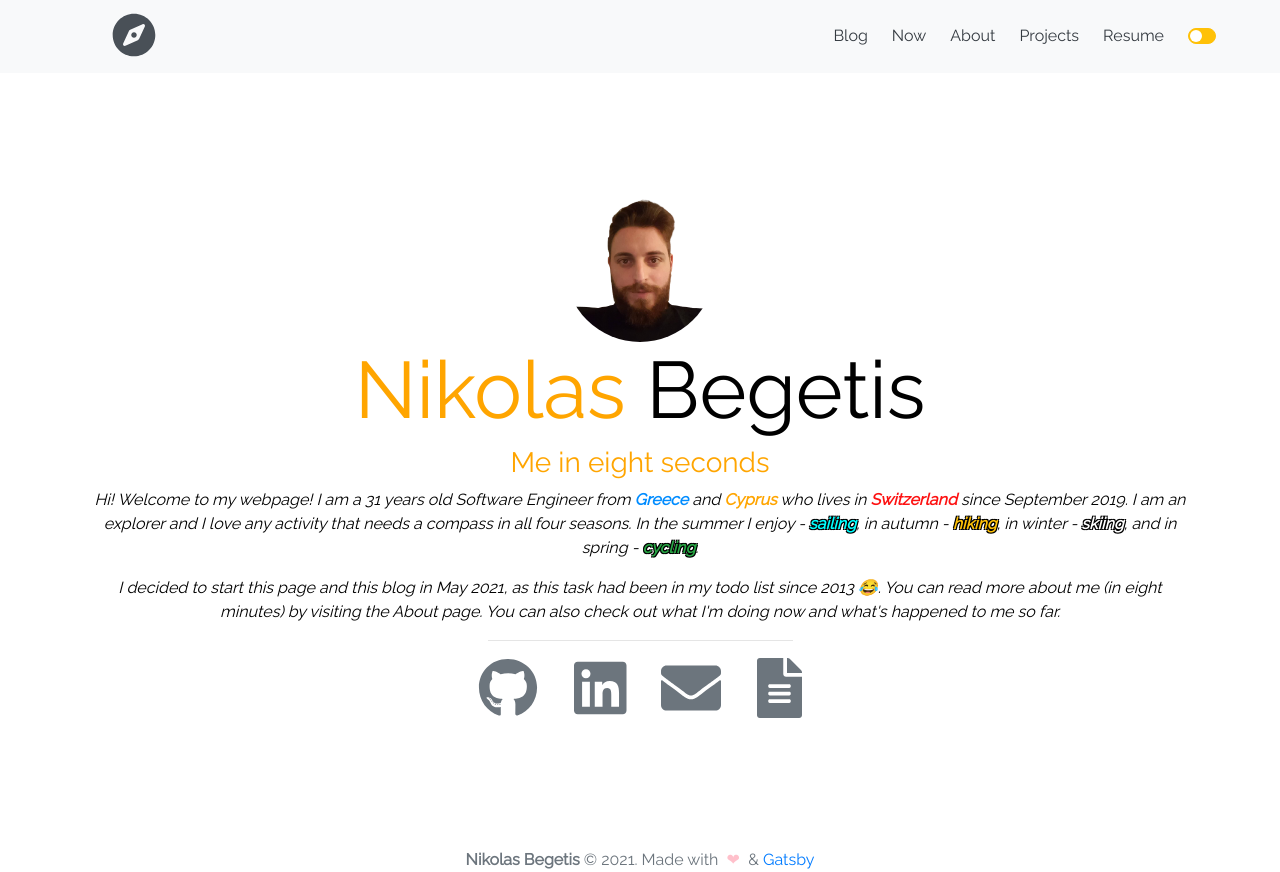
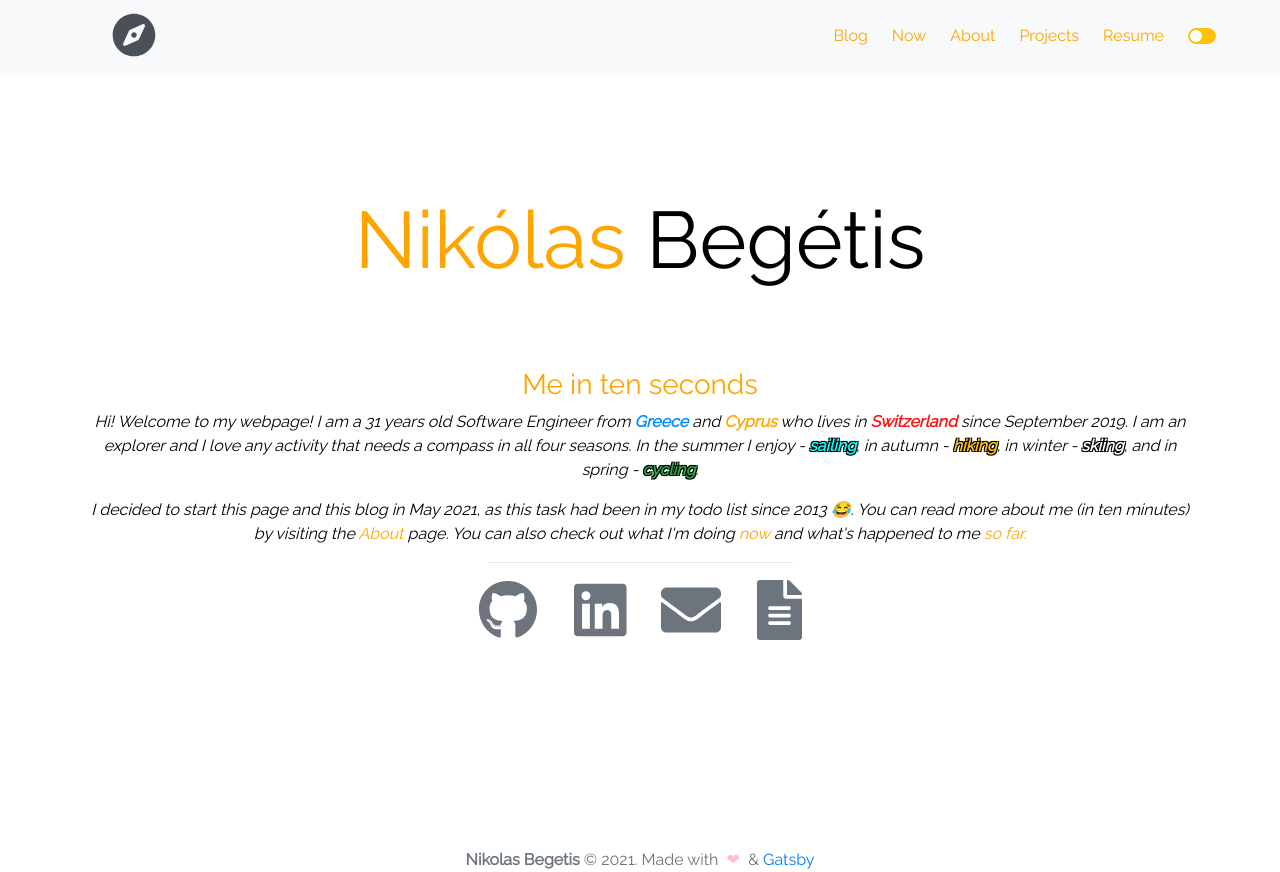
Before and after one commit to nmpegetis/nbegetis.com-gatsby, a Gatsby site: page / in a window 1280 px wide. Built offline with nearby package versions, Linux system fonts and the light colour scheme; Gatsby itself is replaced by a stand-in of ours.

Commit message:
style: link color and profile picture removed from home page

```diff
--- a/gatsby-config.js
+++ b/gatsby-config.js
@@ -9,8 +9,8 @@ module.exports = {
   siteMetadata: {
     title: `Nikolas Begetis`,
     author: `Nikolas Begetis`,
-    firstName: `Nikolas`,
-    lastName: `Begetis`,
+    firstName: `Nikólas`,
+    lastName: `Begétis`,
     description: `Nikolas Begetis's personal site`,
     occupation: `Software Engineer`,
     keywords: [
--- a/src/pages/index.js
+++ b/src/pages/index.js
@@ -1,5 +1,5 @@
 import React, { useContext } from "react"
-import { graphql } from "gatsby"
+import { graphql, Link } from "gatsby"
 import ThemeContext from "../utils/theme"
 import { PageLayout } from "../components"
 import { SEO } from "../utils"
@@ -13,7 +13,7 @@ export default ({ data }) => {
     <PageLayout>
       <SEO title="Home" />
       <Container className="text-center pt-5 mt-5" fluid>
-        <Image
+        {/* <Image
           width="150"
           height="150"
           fluid
@@ -24,7 +24,7 @@ export default ({ data }) => {
           }
           alt={dark ? "profile-dark" : "profile-light"}
           roundedCircle
-        />
+        /> */}
         {unemployed && (
           <p className="mt-2">
             <b> Hey! I am looking for new opportunities :)</b>
@@ -40,7 +40,10 @@ export default ({ data }) => {
             <span className="first-name">{firstName}</span>&nbsp;
             <span className="last-name">{lastName}</span>
           </h1>
-          <h3>Me in eight seconds</h3>
+          <br />
+          <br />
+          <br />
+          <h3>Me in ten seconds</h3>
           <p>
             <i>
               Hi! Welcome to my webpage! I am a 31 years old {occupation} from
@@ -79,9 +82,18 @@ export default ({ data }) => {
             <i>
               I decided to start this page and this blog in May 2021, as this
               task had been in my todo list since 2013 😂. You can read more
-              about me (in eight minutes) by visiting the About page. You can
-              also check out what I'm doing now and what's happened to me so
-              far.
+              about me (in ten minutes) by visiting the{" "}
+              <Link to={"/about/"} className="link">
+                About
+              </Link>{" "}
+              page. You can also check out what I'm doing{" "}
+              <Link to={"/now/"} className="link">
+                now
+              </Link>{" "}
+              and what's happened to me{" "}
+              <Link to={"/now/"} className="link">
+                so far.
+              </Link>{" "}
             </i>
           </p>
         </Container>
@@ -135,7 +147,7 @@ export default ({ data }) => {
               </a>
             )}
           <a
-            href="mailto:nmpegetis@gmail.com"
+            href="mailto:begetis@protonmail.com"
             target="_blank"
             rel="noopener noreferrer"
           >
--- a/src/styles/_themes.scss
+++ b/src/styles/_themes.scss
@@ -14,7 +14,7 @@ $themes: (
     textColor: $black,
     firstName: orange,
     lastName: $black,
-    linkHover: $gray-800,
+    linkHover: orange,
     themeColor: orange,
     heartColor: pink,
     titleColor: orange,
@@ -33,7 +33,7 @@ $themes: (
     footerBackground: #222,
     secondary: $gray-100,
     navBackground: $dark-gray,
-    linkHover: $gray-200,
+    linkHover: $hover-blue,
     textColor: $gray-300,
     firstName: $gray-100,
     lastName: $dark-blue,//$empire-red,
@@ -103,6 +103,16 @@ $themes: (
 .nav-links a, .now-links a {
   @include themify($themes) {
     color: themed("linkHover") !important;
+    &:hover {
+      text-decoration: underline themed("hrefColor") solid;
+    }
+  }
+}
+
+.link {
+  @include themify($themes) {
+    color: themed("linkHover") !important;
+
     &:hover {
       text-decoration: underline themed("hrefColor") solid;
     }
```
